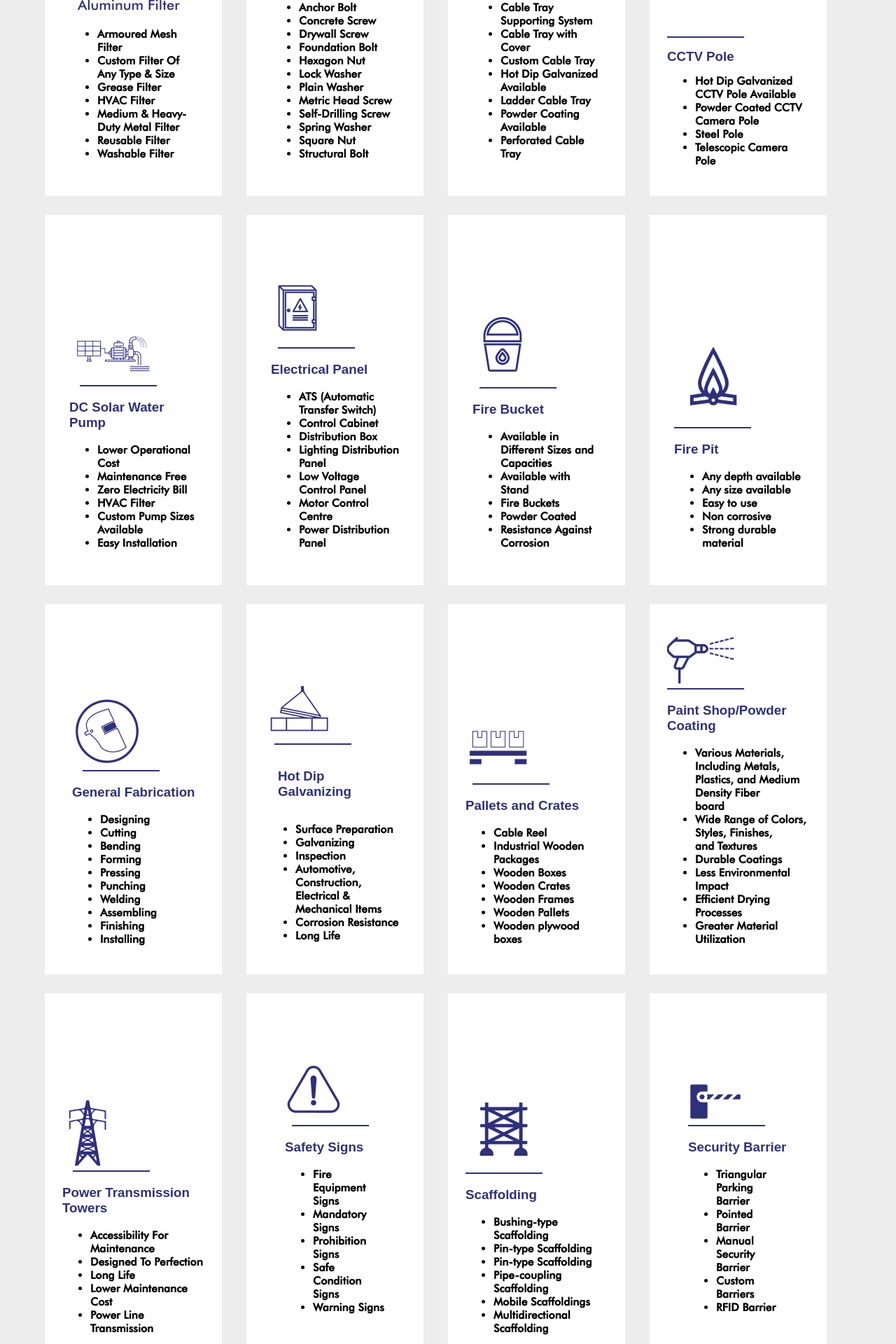
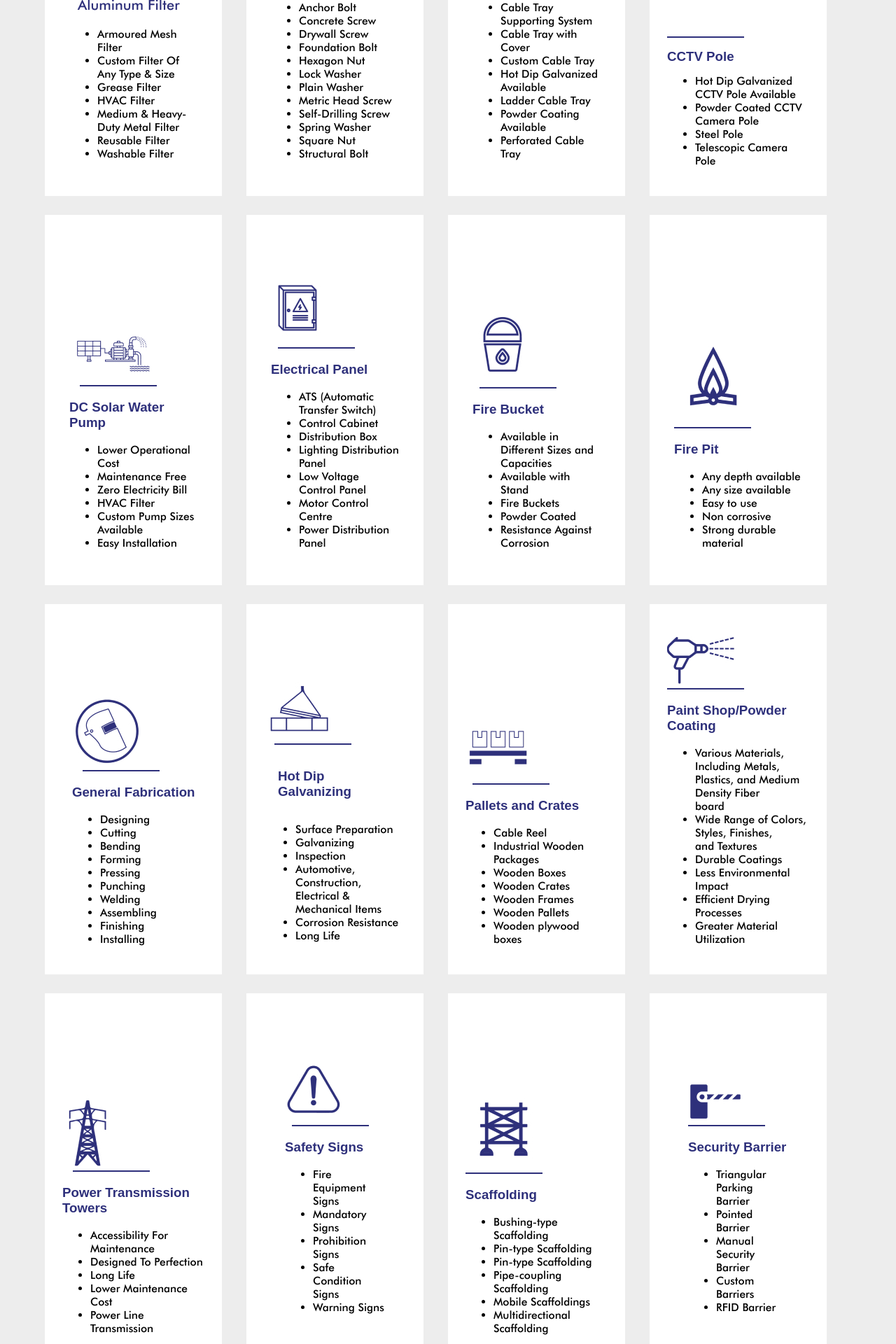
Before and after one commit to Usamaalikhan654/Habibullah-WB, a React (Create React App) app in the folder hepl-master/: page /#/Product in a window 1280 px wide. Shown: the part 740-2660 px from the top of the page at 70% size. Built offline with nearby package versions, Linux system fonts and the light colour scheme.

Commit message:
3.3.5
version pushed

```diff
--- a/hepl-master/src/Pages/Product Line/Cards.jsx
+++ b/hepl-master/src/Pages/Product Line/Cards.jsx
@@ -38,13 +38,13 @@ function Cards() {
       <h3 className="heading1">Aluminum Filter</h3>
       <p>
       <ul>
-          <li><b>Armoured Mesh Filter</b></li>
-          <li><b>Custom Filter Of Any Type & Size</b></li>
-          <li><b> Grease Filter</b></li>
-          <li><b>HVAC Filter</b></li>
-          <li><b> Medium & Heavy-Duty Metal Filter</b></li>
-          <li><b>Reusable Filter</b></li>
-          <li><b>Washable Filter</b></li>
+          <li>Armoured Mesh Filter</li>
+          <li>Custom Filter Of Any Type & Size</li>
+          <li>Grease Filter</li>
+          <li>HVAC Filter</li>
+          <li>Medium & Heavy-Duty Metal Filter</li>
+          <li>Reusable Filter</li>
+          <li>Washable Filter</li>
       </ul>
       </p>
     </div>
@@ -57,18 +57,18 @@ function Cards() {
     <div className="bord1"></div>
       <h3 className="heading2">Bolts,Nuts, Washers and Screws </h3>
       <ul>
-          <li><b>Anchor Bolt</b></li>
-          <li><b>Concrete Screw</b></li>
-          <li><b>Drywall Screw</b></li>
-          <li><b>Foundation Bolt</b></li>
-          <li><b>Hexagon Nut</b></li>
-          <li><b>Lock Washer</b></li>
-          <li><b>Plain Washer</b></li>
-          <li><b>Metric Head Screw</b></li>
-          <li><b>Self-Drilling Screw</b></li>
-          <li><b>Spring Washer</b></li>
-          <li><b>Square Nut</b></li>
-          <li><b>Structural Bolt</b></li>
+          <li>Anchor Bolt</li>
+          <li>Concrete Screw</li>
+          <li>Drywall Screw</li>
+          <li>Foundation Bolt</li>
+          <li>Hexagon Nut</li>
+          <li>Lock Washer</li>
+          <li>Plain Washer</li>
+          <li>Metric Head Screw</li>
+          <li>Self-Drilling Screw</li>
+          <li>Spring Washer</li>
+          <li>Square Nut</li>
+          <li>Structural Bolt</li>
       </ul>
 
     </div>
@@ -81,13 +81,13 @@ function Cards() {
       <h3 className="heading3">Cable Tray</h3>
       <p>
         <ul>
-          <li><b>Cable Tray Supporting System</b></li>
-          <li><b>Cable Tray with Cover</b></li>
-          <li><b>Custom Cable Tray</b></li>
-          <li><b>Hot Dip Galvanized Available</b></li>
-          <li><b>Ladder Cable Tray</b></li>
-          <li><b>Powder Coating Available</b></li>
-          <li><b>Perforated Cable Tray</b></li>
+          <li>Cable Tray Supporting System</li>
+          <li>Cable Tray with Cover</li>
+          <li>Custom Cable Tray</li>
+          <li>Hot Dip Galvanized Available</li>
+          <li>Ladder Cable Tray</li>
+          <li>Powder Coating Available</li>
+          <li>Perforated Cable Tray</li>
         </ul>
       </p>
 
@@ -101,10 +101,10 @@ function Cards() {
       <h3 className="heading4-1">CCTV Pole</h3>
       <p>
         <ul>
-          <li><b>Hot Dip Galvanized CCTV Pole Available</b></li>
-          <li><b>Powder Coated CCTV Camera Pole</b></li>
-          <li><b>Steel Pole</b></li>
-          <li><b>Telescopic Camera Pole</b></li>
+          <li>Hot Dip Galvanized CCTV Pole Available</li>
+          <li>Powder Coated CCTV Camera Pole</li>
+          <li>Steel Pole</li>
+          <li>Telescopic Camera Pole</li>
         </ul>
       </p>
     </div>
@@ -120,12 +120,12 @@ function Cards() {
       <h3 className="heading5">DC Solar Water Pump</h3>
       <p>
       <ul>
-          <li><b>Lower Operational Cost</b></li>
-          <li><b>Maintenance Free</b></li>
-          <li><b>Zero Electricity Bill</b></li>
-          <li><b>HVAC Filter</b></li>
-          <li><b>Custom Pump Sizes Available</b></li>
-          <li><b>Easy Installation</b></li>
+          <li>Lower Operational Cost</li>
+          <li>Maintenance Free</li>
+          <li>Zero Electricity Bill</li>
+          <li>HVAC Filter</li>
+          <li>Custom Pump Sizes Available</li>
+          <li>Easy Installation</li>
 
       </ul>
       </p>
@@ -139,13 +139,13 @@ function Cards() {
     <div className="bord1"></div>
       <h3 className="heading6">Electrical Panel </h3>
       <ul>
-          <li><b>ATS (Automatic Transfer Switch)</b></li>
-          <li><b>Control Cabinet</b></li>
-          <li><b>Distribution Box</b></li>
-          <li><b>Lighting Distribution Panel</b></li>
-          <li><b>Low Voltage Control Panel</b></li>
-          <li><b>Motor Control Centre </b></li>
-          <li><b>Power Distribution Panel</b></li>
+          <li>ATS (Automatic Transfer Switch)</li>
+          <li>Control Cabinet</li>
+          <li>Distribution Box</li>
+          <li>Lighting Distribution Panel</li>
+          <li>Low Voltage Control Panel</li>
+          <li>Motor Control Centre</li>
+          <li>Power Distribution Panel</li>
 
       </ul>
 
@@ -159,11 +159,11 @@ function Cards() {
       <h3 className="heading7">Fire Bucket</h3>
       <p>
         <ul>
-          <li><b>Available in Different Sizes and<br/>Capacities</b></li>
-          <li><b>Available with Stand</b></li>
-          <li><b>Fire Buckets</b></li>
-          <li><b>Powder Coated</b></li>
-          <li><b>Resistance Against Corrosion</b></li>
+          <li>Available in Different Sizes and<br/>Capacities</li>
+          <li>Available with Stand</li>
+          <li>Fire Buckets</li>
+          <li>Powder Coated</li>
+          <li>Resistance Against Corrosion</li>
 
         </ul>
       </p>
@@ -178,11 +178,11 @@ function Cards() {
       <h3 className="heading8">Fire Pit</h3>
       <p>
         <ul>
-          <li><b>Any depth available</b></li>
-          <li><b>Any size available</b></li>
-          <li><b>Easy to use</b></li>
-          <li><b>Non corrosive</b></li>
-          <li><b>Strong durable material </b></li>
+          <li>Any depth available</li>
+          <li>Any size available</li>
+          <li>Easy to use</li>
+          <li>Non corrosive</li>
+          <li>Strong durable material</li>
         </ul>
       </p>
     </div>
@@ -197,16 +197,16 @@ function Cards() {
       <h3 className="heading9">General Fabrication</h3>
       <p>
       <ul>
-          <li><b>Designing</b></li>
-          <li><b>Cutting</b></li>
-          <li><b>Bending</b></li>
-          <li><b>Forming</b></li>
-          <li><b>Pressing</b></li>
-          <li><b>Punching</b></li>
-          <li><b>Welding</b></li>
-          <li><b>Assembling</b></li>
-          <li><b>Finishing</b></li>
-          <li><b>Installing</b></li>
+          <li>Designing</li>
+          <li>Cutting</li>
+          <li>Bending</li>
+          <li>Forming</li>
+          <li>Pressing</li>
+          <li>Punching</li>
+          <li>Welding</li>
+          <li>Assembling</li>
+          <li>Finishing</li>
+          <li>Installing</li>
 
       </ul>
       </p>
@@ -220,12 +220,12 @@ function Cards() {
     <div className="bord1"></div>
       <h3 className="heading10">Hot Dip Galvanizing</h3>
       <ul>
-          <li><b>Surface Preparation</b></li>
-          <li><b> Galvanizing</b></li>
-          <li><b>Inspection</b></li>
-          <li><b>Automotive, Construction, Electrical & Mechanical Items</b></li>
-          <li><b>Corrosion Resistance</b></li>
-          <li><b>Long Life</b></li>
+          <li>Surface Preparation</li>
+          <li>Galvanizing</li>
+          <li>Inspection</li>
+          <li>Automotive, Construction, Electrical & Mechanical Items</li>
+          <li>Corrosion Resistance</li>
+          <li>Long Life</li>
       </ul>
 
     </div>
@@ -238,13 +238,13 @@ function Cards() {
       <h3 className="heading11">Pallets and Crates</h3>
       <p>
         <ul>
-          <li><b>Cable Reel</b></li>
-          <li><b>Industrial Wooden Packages</b></li>
-          <li><b>Wooden Boxes</b></li>
-          <li><b>Wooden Crates</b></li>
-          <li><b>Wooden Frames</b></li>
-          <li><b>Wooden Pallets</b></li>
-          <li><b>Wooden plywood boxes</b></li>
+          <li>Cable Reel</li>
+          <li>Industrial Wooden Packages</li>
+          <li>Wooden Boxes</li>
+          <li>Wooden Crates</li>
+          <li>Wooden Frames</li>
+          <li>Wooden Pallets</li>
+          <li>Wooden plywood boxes</li>
         </ul>
       </p>
 
@@ -258,12 +258,12 @@ function Cards() {
       <h3 className="heading12">Paint Shop/Powder Coating</h3>
       <p>
         <ul>
-          <li><b>Various Materials, Including Metals,<br/>Plastics, and Medium Density Fiber<br/>board</b></li>
-          <li><b>Wide Range of Colors, Styles, Finishes,<br/>and Textures</b></li>
-          <li><b>Durable Coatings</b></li>
-          <li><b>Less Environmental Impact</b></li>
-          <li><b>Efficient Drying Processes</b></li>
-          <li><b>Greater Material Utilization </b></li>
+          <li>Various Materials, Including Metals,<br/>Plastics, and Medium Density Fiber<br/>board</li>
+          <li>Wide Range of Colors, Styles, Finishes,<br/>and Textures</li>
+          <li>Durable Coatings</li>
+          <li>Less Environmental Impact</li>
+          <li>Efficient Drying Processes</li>
+          <li>Greater Material Utilization</li>
         </ul>
       </p>
     </div>
@@ -279,11 +279,11 @@ function Cards() {
       <h3 className="heading13">Power Transmission Towers</h3>
       <p>
       <ul>
-          <li><b>Accessibility For Maintenance</b></li>
-          <li><b>Designed To Perfection</b></li>
-          <li><b>Long Life</b></li>
-          <li><b>Lower Maintenance Cost</b></li>
-          <li><b>Power Line Transmission</b></li>
+          <li>Accessibility For Maintenance</li>
+          <li>Designed To Perfection</li>
+          <li>Long Life</li>
+          <li>Lower Maintenance Cost</li>
+          <li>Power Line Transmission</li>
       </ul>
       </p>
     </div>
@@ -296,11 +296,11 @@ function Cards() {
     <div className="bord1"></div>
       <h3 className="heading14">Safety Signs</h3>
       <ul>
-          <li><b>Fire Equipment Signs</b></li>
-          <li><b>Mandatory Signs</b></li>
-          <li><b>Prohibition Signs</b></li>
-          <li><b>Safe Condition Signs</b></li>
-          <li><b>Warning Signs</b></li>
+          <li>Fire Equipment Signs</li>
+          <li>Mandatory Signs</li>
+          <li>Prohibition Signs</li>
+          <li>Safe Condition Signs</li>
+          <li>Warning Signs</li>
       </ul>
 
     </div>
@@ -313,12 +313,12 @@ function Cards() {
       <h3 className="heading15">Scaffolding</h3>
       <p>
         <ul>
-          <li><b>Bushing-type Scaffolding</b></li>
-          <li><b>Pin-type Scaffolding</b></li>
-          <li><b>Pin-type Scaffolding</b></li>
-          <li><b>Pipe-coupling Scaffolding</b></li>
-          <li><b>Mobile Scaffoldings</b></li>
-          <li><b>Multidirectional Scaffolding</b></li>
+          <li>Bushing-type Scaffolding</li>
+          <li>Pin-type Scaffolding</li>
+          <li>Pin-type Scaffolding</li>
+          <li>Pipe-coupling Scaffolding</li>
+          <li>Mobile Scaffoldings</li>
+          <li>Multidirectional Scaffolding</li>
         </ul>
       </p>
 
@@ -332,11 +332,11 @@ function Cards() {
       <h3 className="heading16">Security Barrier</h3>
       <p>
         <ul>
-          <li><b>Triangular Parking Barrier</b></li>
-          <li><b>Pointed Barrier</b></li>
-          <li><b>Manual Security Barrier</b></li>
-          <li><b>Custom Barriers</b></li>
-          <li><b>RFID Barrier </b></li>
+          <li>Triangular Parking Barrier</li>
+          <li>Pointed Barrier</li>
+          <li>Manual Security Barrier</li>
+          <li>Custom Barriers</li>
+          <li>RFID Barrier</li>
         </ul>
       </p>
     </div>
@@ -351,11 +351,11 @@ function Cards() {
       <h3 className="heading17">Solar Structure</h3>
       <p>
       <ul>
-          <li><b>Fixed Solar Structure</b></li>
-          <li><b>Movable Solar Structure</b></li>
-          <li><b>Adjustable Solar Structure</b></li>
-          <li><b>Single Panel Structure</b></li>
-          <li><b>Multiple Panel Structure</b></li>
+          <li>Fixed Solar Structure</li>
+          <li>Movable Solar Structure</li>
+          <li>Adjustable Solar Structure</li>
+          <li>Single Panel Structure</li>
+          <li>Multiple Panel Structure</li>
       </ul>
       </p>
     </div>
@@ -368,12 +368,12 @@ function Cards() {
     <div className="bord1"></div>
       <h3 className="heading18">Street Lamps/Poles</h3>
       <ul>
-          <li><b>Easy Accessibility for Maintenance</b></li>
-          <li><b>Economical to Maintain</b></li>
-          <li><b>High Mechanical strength</b></li>
-          <li><b>Light Weight</b></li>
-          <li><b>Longer Life</b></li>
-          <li><b>Withstand Wind Loads</b></li>
+          <li>Easy Accessibility for Maintenance</li>
+          <li>Economical to Maintain</li>
+          <li>High Mechanical strength</li>
+          <li>Light Weight</li>
+          <li>Longer Life</li>
+          <li>Withstand Wind Loads</li>
       </ul>
 
     </div>
@@ -386,9 +386,9 @@ function Cards() {
       <h3 className="heading19">Substation Gantries</h3>
       <p>
         <ul>
-          <li><b>220 KV Sub-Station Gantries </b></li>
-          <li><b>132KV Sub-Station Gantries</b></li>
-          <li><b>Steel Support Structures</b></li>
+          <li>220 KV Sub-Station Gantries</li>
+          <li>132KV Sub-Station Gantries</li>
+          <li>Steel Support Structures</li>
         </ul>
       </p>
 
@@ -402,12 +402,12 @@ function Cards() {
       <h3 className="heading20">Telecom Tower</h3>
       <p>
         <ul>
-          <li><b>GSM Antenna Mounts</b></li>
-          <li><b>Guyed Mast Towers</b></li>
-          <li><b>Monopole Towers</b></li>
-          <li><b>Radio Towers</b></li>
-          <li><b>Self Supported Towers</b></li>
-          <li><b>Telecommunications Towers</b></li>
+          <li>GSM Antenna Mounts</li>
+          <li>uyed Mast Towers</li>
+          <li>Monopole Towers</li>
+          <li>Radio Towers</li>
+          <li>Self Supported Towers</li>
+          <li>Telecommunications Towers</li>
         </ul>
       </p>
     </div>
@@ -424,16 +424,16 @@ function Cards() {
       <h3 className="heading21">Warehouse Shelving </h3>
       <p>
         <ul>
-          <li><b>Adjustable Shelving</b></li>
-          <li><b>Commercial Grade Shelving</b></li>
-          <li><b>Drive-in Shelving</b></li>
-          <li><b>Heavy Duty Shelving</b></li>
-          <li><b>Industrial Shelving</b></li>
-          <li><b>Light Duty Shelving</b></li>
-          <li><b>Mezzanine Shelving</b></li>
-          <li><b>Narrow Aisle Shelving</b></li>
-          <li><b>Steel Shelving</b></li>
-          <li><b>Warehouse Metal Storage<br/>Shelving</b></li>
+          <li>Adjustable Shelving</li>
+          <li>Commercial Grade Shelving</li>
+          <li>Drive-in Shelving</li>
+          <li>Heavy Duty Shelving</li>
+          <li>Industrial Shelving</li>
+          <li>Light Duty Shelving</li>
+          <li>Mezzanine Shelving</li>
+          <li>Narrow Aisle Shelving</li>
+          <li>Steel Shelving</li>
+          <li>Warehouse Metal Storage<br/>Shelving</li>
         </ul>
       </p>
     </div>
```
